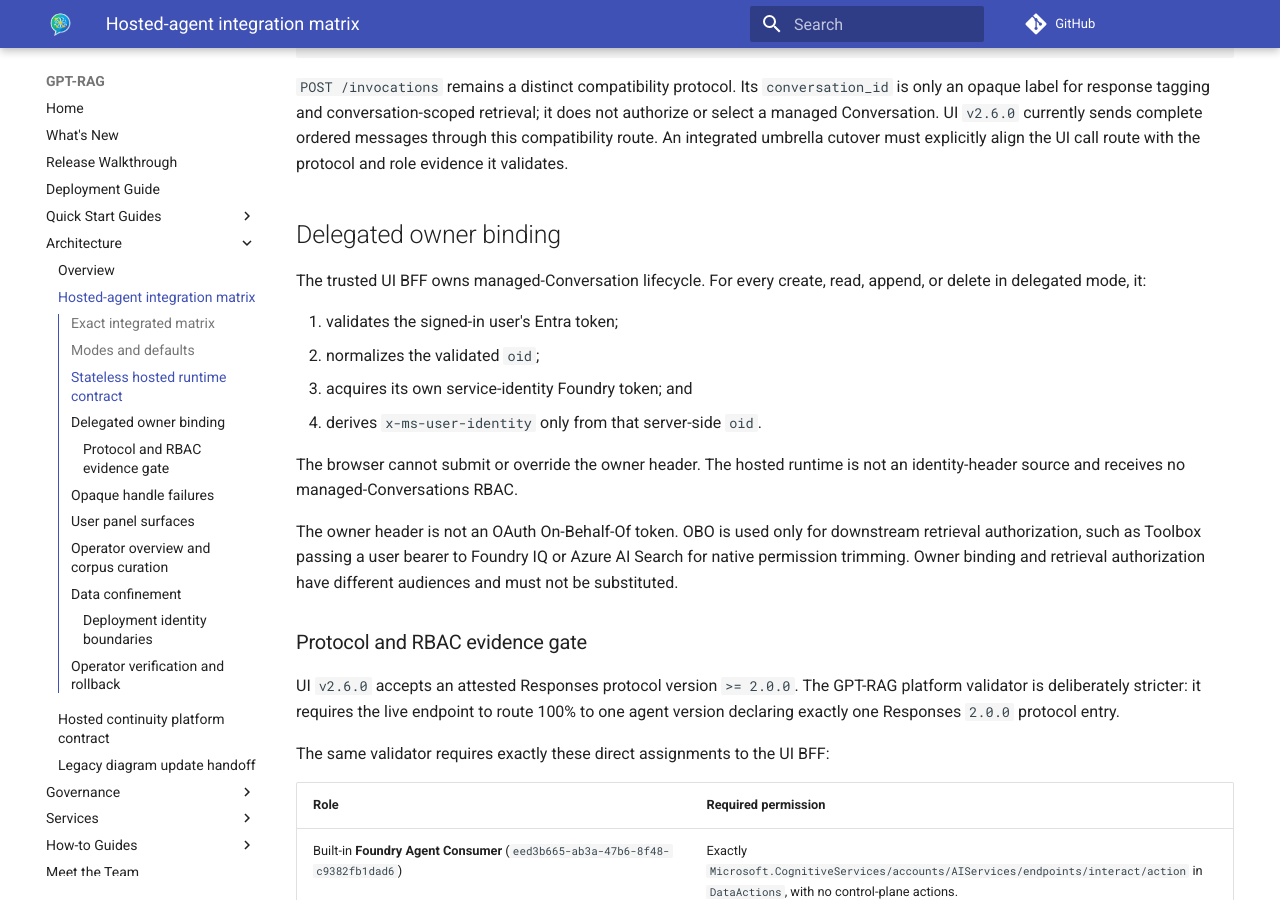
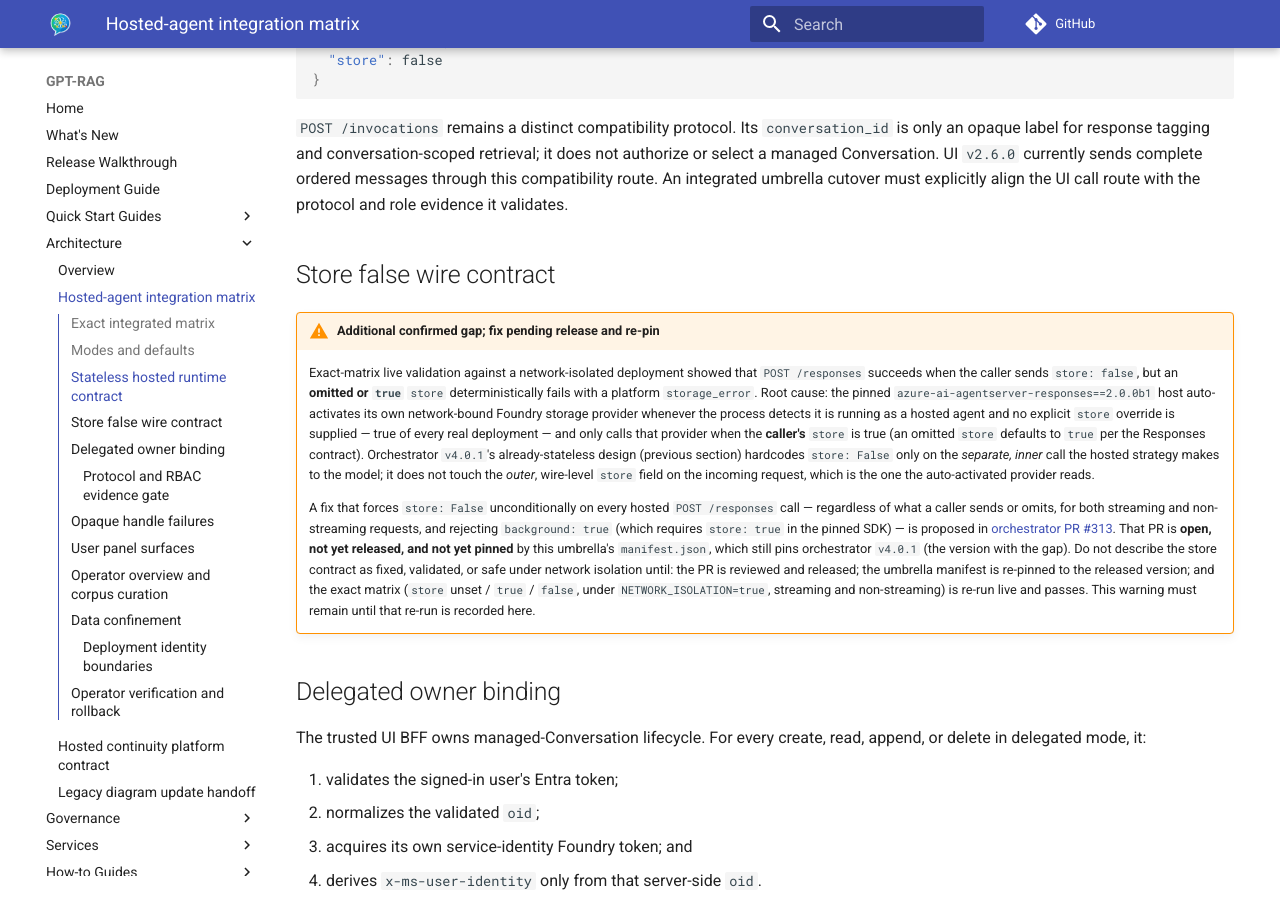
Before and after one commit to Azure/GPT-RAG, an MkDocs documentation site: the page built from docs/hosted_agent_release_matrix.md, in a window 1280 px wide and 900 px high, scrolled down 2390 px. Built offline with MkDocs 1.6.1 and Material for MkDocs 9.7.7, drawn with Linux system fonts in a browser that asks for light colours; comment, search, counter and statistics services are not loaded; some of the changed text lies outside the part shown.

Commit message:
docs: document the hosted /responses store=false wire gap and AILZ v2.5.1
Adds a new "Store false wire contract" section to
hosted_agent_release_matrix.md documenting the additional, independently
confirmed gap found while investigating this task: the pinned
azure-ai-agentserver-responses host auto-activates its own network-bound
Foundry storage provider whenever a caller's store is omitted (defaults to
true) or explicit true, which fails with a platform storage_error under
network isolation; only explicit store: false currently avoids it. Links to
the open, not-yet-released fix (Azure/gpt-rag-orchestrator#313) and states
plainly that the orchestrator pin (still v4.0.1) has not moved and the exact
matrix has not been re-run live -- this warning must stay until it is.

Updates the AILZ release/commit references in both pages from v2.5.0 to
v2.5.1 to match the manifest.json pin bump (Azure/GPT-RAG#647).

Validation: `mkdocs build --strict` succeeds; verified the new
#store-false-wire-contract anchor renders and is linked correctly from
hosted_continuity_platform_contract.md.

```diff
--- a/docs/hosted_agent_release_matrix.md
+++ b/docs/hosted_agent_release_matrix.md
@@ -31,7 +31,7 @@ that remain fail closed.
 | GPT-RAG UI | [`v2.6.0`](https://github.com/Azure/gpt-rag-ui/releases/tag/v2.6.0) | [`81d6515`](https://github.com/Azure/gpt-rag-ui/commit/81d6515d8fc365402e958e861b671af037a4cc75) | Hosted/no-panel is the fresh UI default when `CHAT_BACKEND` is absent; continuity and panel surfaces remain opt-in and fail closed. |
 | GPT-RAG orchestrator | [`v4.0.1`](https://github.com/Azure/gpt-rag-orchestrator/releases/tag/v4.0.1) | [`7e22840`](https://github.com/Azure/gpt-rag-orchestrator/commit/7e22840ba0e96a5ce237cf2657795768f88e3955) | Canonical hosted `/responses` is stateless and requires caller-supplied ordered input. Fixes the `dependencies`/`connectors` circular import that crashed the hosted entrypoint on startup ([PR #311](https://github.com/Azure/gpt-rag-orchestrator/pull/311)). |
 | GPT-RAG ingestion | [`v2.7.0`](https://github.com/Azure/gpt-rag-ingestion/releases/tag/v2.7.0) | [`84b9277`](https://github.com/Azure/gpt-rag-ingestion/commit/84b927769ef0839110f2d68e3ca471e2260567cf) | Metadata-only operator overview and document/corpus curation APIs. |
-| AI Landing Zone | [`v2.5.0`](https://github.com/Azure/bicep-ptn-aiml-landing-zone/releases/tag/v2.5.0) | [`cacf418`](https://github.com/Azure/bicep-ptn-aiml-landing-zone/commit/cacf418216ce7381d06263e0dd704a86b8a6f225) | Two-phase hosted-agent prerequisite/handoff support; both hosted flags default to `false`. |
+| AI Landing Zone | [`v2.5.1`](https://github.com/Azure/bicep-ptn-aiml-landing-zone/releases/tag/v2.5.1) | [`9cc5859`](https://github.com/Azure/bicep-ptn-aiml-landing-zone/commit/9cc5859af5c8ab3b31709c9e16e0db11a170a404) | Two-phase hosted-agent prerequisite/handoff support; both hosted flags default to `false`. Also allows the Foundry Agent Service's `agent365.svc.cloud.microsoft` observability endpoint through Azure Firewall under network isolation (`v2.5.1`, patch). |
 
 The matrix implements the component portions of
 [ADR-0003](https://github.com/Azure/GPT-RAG/blob/develop/docs/adr/ADR-0003-hosted-conversation-continuity.md)
@@ -97,6 +97,39 @@ conversation-scoped retrieval; it does not authorize or select a managed
 Conversation. UI `v2.6.0` currently sends complete ordered messages through
 this compatibility route. An integrated umbrella cutover must explicitly align
 the UI call route with the protocol and role evidence it validates.
+
+## Store false wire contract
+
+!!! warning "Additional confirmed gap; fix pending release and re-pin"
+    Exact-matrix live validation against a network-isolated deployment showed
+    that `POST /responses` succeeds when the caller sends `store: false`, but
+    an **omitted or `true`** `store` deterministically fails with a platform
+    `storage_error`. Root cause: the pinned
+    `azure-ai-agentserver-responses==2.0.0b1` host auto-activates its own
+    network-bound Foundry storage provider whenever the process detects it is
+    running as a hosted agent and no explicit `store` override is supplied —
+    true of every real deployment — and only calls that provider when the
+    **caller's** `store` is true (an omitted `store` defaults to `true` per the
+    Responses contract). Orchestrator `v4.0.1`'s already-stateless design
+    (previous section) hardcodes `store: False` only on the *separate, inner*
+    call the hosted strategy makes to the model; it does not touch the
+    *outer*, wire-level `store` field on the incoming request, which is the
+    one the auto-activated provider reads.
+
+    A fix that forces `store: False` unconditionally on every hosted
+    `POST /responses` call — regardless of what a caller sends or omits, for
+    both streaming and non-streaming requests, and rejecting
+    `background: true` (which requires `store: true` in the pinned SDK) — is
+    proposed in
+    [orchestrator PR #313](https://github.com/Azure/gpt-rag-orchestrator/pull/313).
+    That PR is **open, not yet released, and not yet pinned** by this
+    umbrella's `manifest.json`, which still pins orchestrator `v4.0.1`
+    (the version with the gap). Do not describe the store contract as fixed,
+    validated, or safe under network isolation until: the PR is reviewed and
+    released; the umbrella manifest is re-pinned to the released version; and
+    the exact matrix (`store` unset / `true` / `false`, under
+    `NETWORK_ISOLATION=true`, streaming and non-streaming) is re-run live and
+    passes. This warning must remain until that re-run is recorded here.
 
 ## Delegated owner binding
 
```
Also changed, not shown: docs/hosted_continuity_platform_contract.md (+3 -1 lines).
